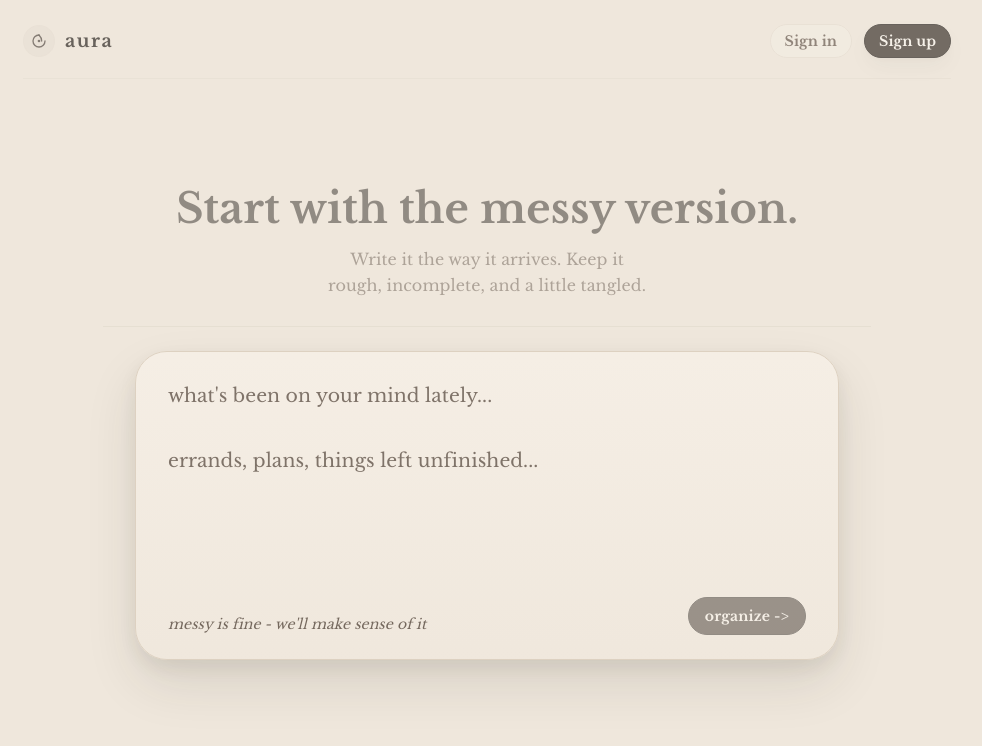
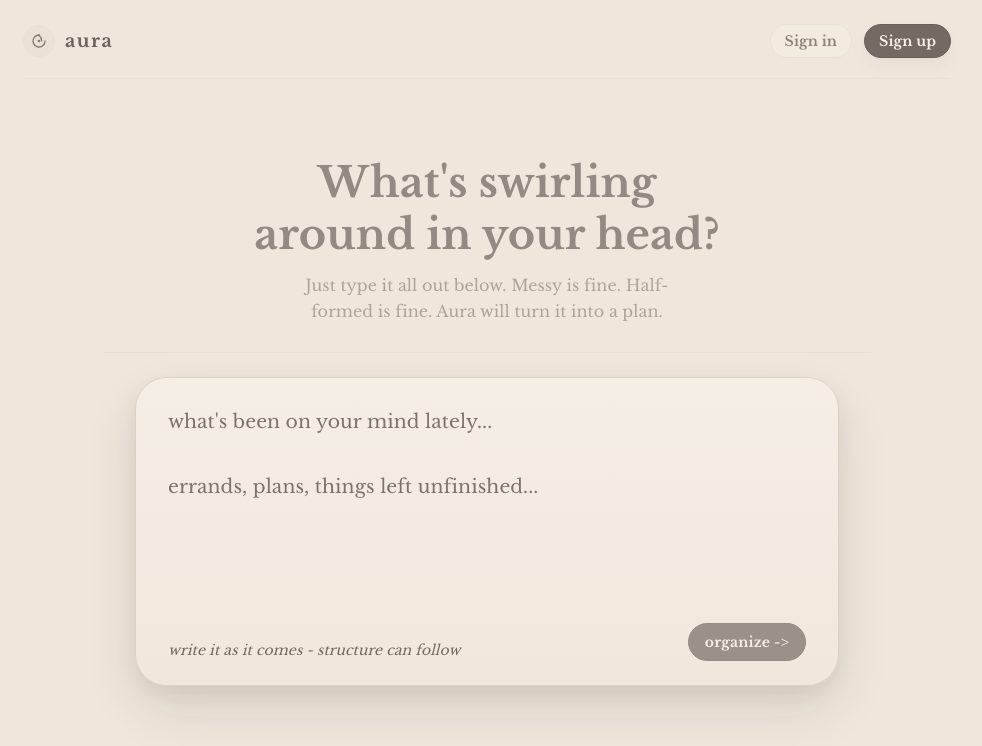
Before and after one commit to teresal92/aura, a Next.js app: page / in a window 1280 px wide. Shown: the top 746 px of the page, without its empty margins (153-1135 px from the left). Built offline with nearby package versions, Linux system fonts and the light colour scheme; no server answers.

Commit message:
copy: refine writing prompts

```diff
--- a/src/app/page.tsx
+++ b/src/app/page.tsx
@@ -79,10 +79,11 @@ export default function Home() {
             {tasks.length === 0 ? (
               <>
                 <h1 className="text-[2rem] leading-tight font-bold text-aura-foreground-strong sm:text-[2.6rem] text-balance">
-                  Start with the messy version.
+                  What&apos;s swirling around in your head?
                 </h1>
                 <p className="mx-auto mt-3 max-w-xl text-base leading-relaxed text-muted-foreground text-balance">
-                  Write it the way it arrives. Keep it rough, incomplete, and a little tangled.
+                  Just type it all out below. Messy is fine. Half-formed is fine. Aura will turn it
+                  into a plan.
                 </p>
               </>
             ) : (
--- a/src/components/TaskInput.tsx
+++ b/src/components/TaskInput.tsx
@@ -171,7 +171,7 @@ export function TaskInput({
 
             <div className="mt-4 flex items-end justify-between gap-4">
               <p className="max-w-sm text-sm italic leading-relaxed text-muted-foreground/85">
-                messy is fine - we&apos;ll make sense of it
+                write it as it comes - structure can follow
               </p>
 
               <button
```
